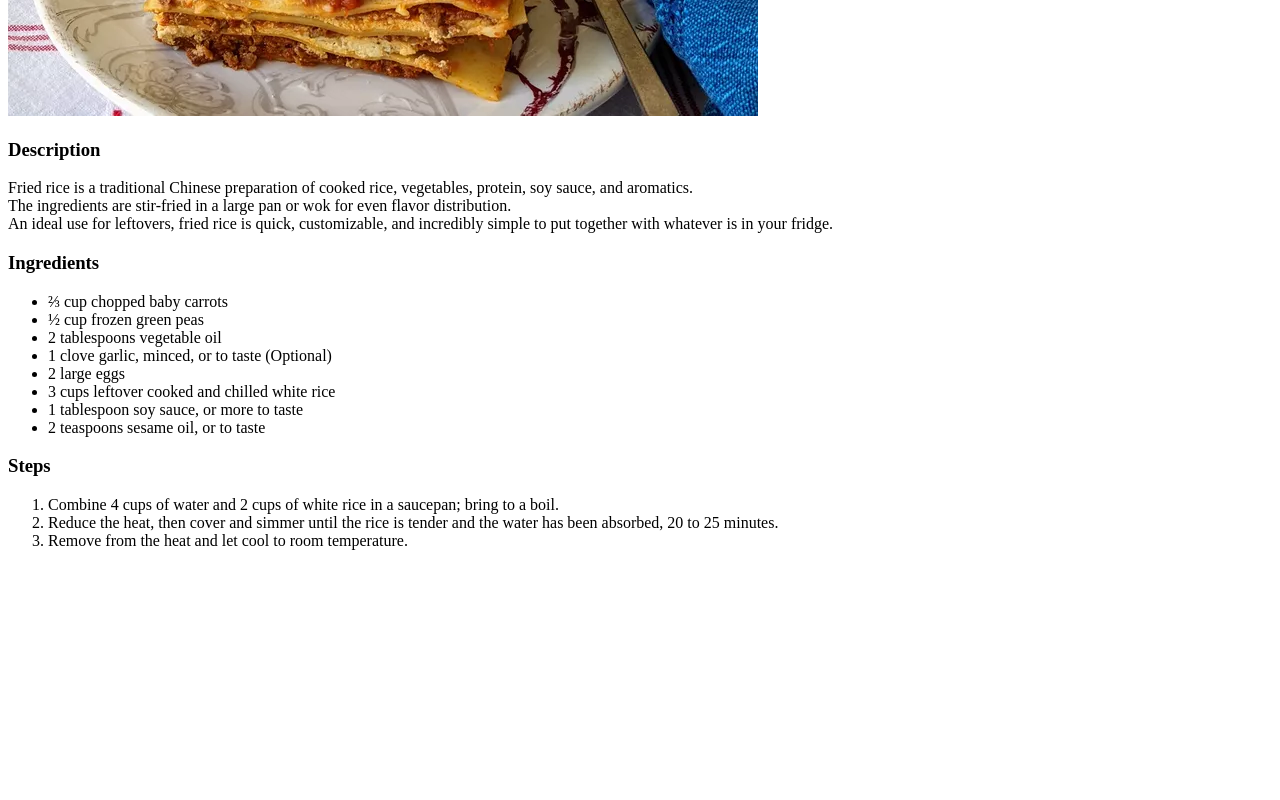
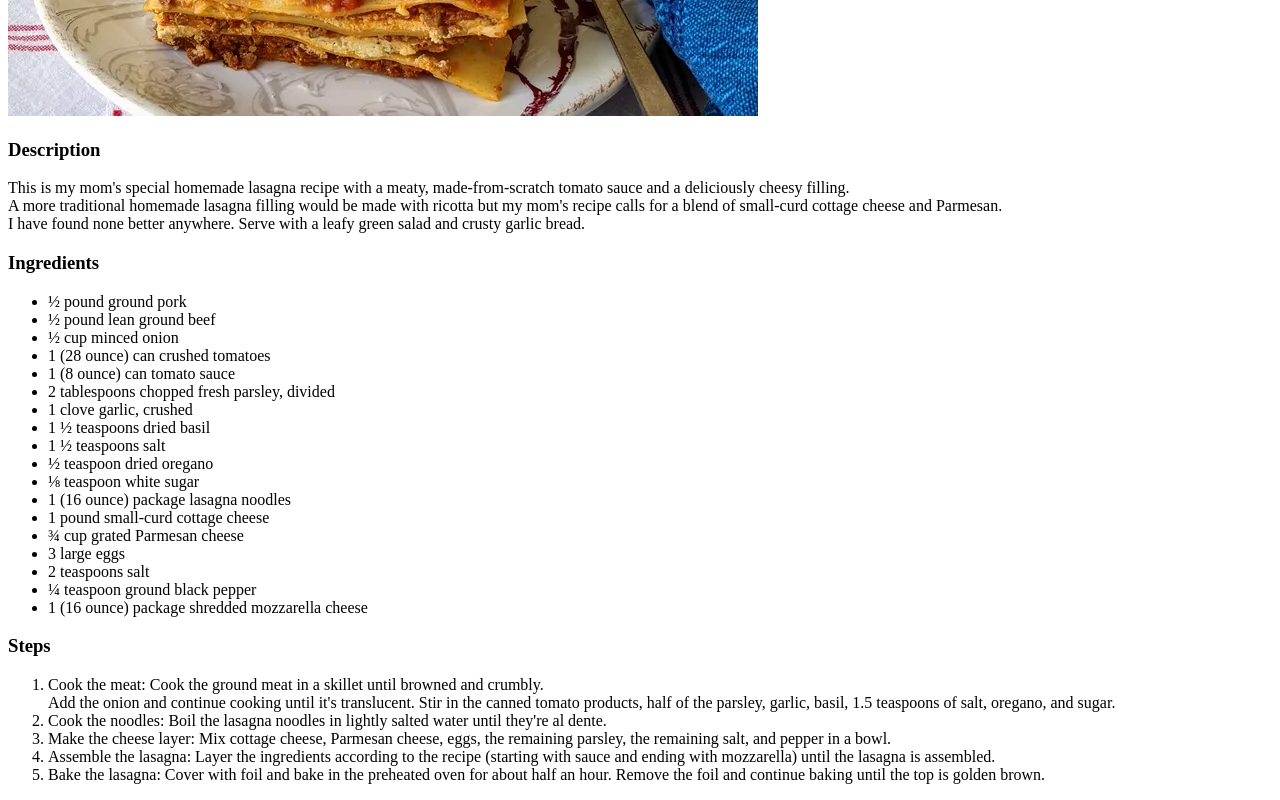
Before and after one commit to mr-mensah/odin-recipes, a plain HTML site: page recipes/lasagna.html in a window 1280 px wide. Shown: the part 464-1264 px from the top of the page. Before the commit the page ends 1030 px from the top, so only its background shows below. Drawn offline with Linux system fonts and the light colour scheme.

Commit message:
Update lasagna.html

```diff
--- a/recipes/lasagna.html
+++ b/recipes/lasagna.html
@@ -11,28 +11,41 @@
 
     <h3>Description</h3>
     <p>
-        Fried rice is a traditional Chinese preparation of cooked rice, vegetables, protein, soy sauce, and aromatics.
-        <br>The ingredients are stir-fried in a large pan or wok for even flavor distribution.
-       <br> An ideal use for leftovers, fried rice is quick, customizable, and incredibly simple to put together with whatever is in your fridge.
+        This is my mom's special homemade lasagna recipe with a meaty, made-from-scratch tomato sauce and a deliciously cheesy filling.
+      <br>A more traditional homemade lasagna filling would be made with ricotta but my mom's recipe calls for a blend of small-curd cottage cheese and Parmesan.
+      <br>I have found none better anywhere. Serve with a leafy green salad and crusty garlic bread.
     </p>
 
     <h3>Ingredients</h3>
     <ul>
-   <li> ⅔ cup chopped baby carrots</li>
-<li> ½ cup frozen green peas</li>
-<li> 2 tablespoons vegetable oil</li>
-<li>  1 clove garlic, minced, or to taste (Optional)</li>
-<li> 2 large eggs</li>
-<li>3 cups leftover cooked and chilled white rice</li>
-<li>1 tablespoon soy sauce, or more to taste</li>
-<li> 2 teaspoons sesame oil, or to taste</li>
+   <li> ½ pound ground pork</li>
+<li>½ pound lean ground beef</li>
+<li>½ cup minced onion</li>
+<li>1 (28 ounce) can crushed tomatoes</li>
+<li>1 (8 ounce) can tomato sauce</li>
+<li>2 tablespoons chopped fresh parsley, divided</li>
+<li>1 clove garlic, crushed</li>
+<li>1 ½ teaspoons dried basil</li>
+<li>1 ½ teaspoons salt</li>
+<li>½ teaspoon dried oregano</li>
+<li>⅛ teaspoon white sugar</li>
+<li>1 (16 ounce) package lasagna noodles</li>
+<li>1 pound small-curd cottage cheese</li>
+<li>¾ cup grated Parmesan cheese</li>
+<li>3 large eggs</li>
+<li>2 teaspoons salt</li>
+<li>¼ teaspoon ground black pepper</li>
+<li>1 (16 ounce) package shredded mozzarella cheese</li>
     </ul>
 
     <h3> Steps</h3>
     <ol>
-        <li>Combine 4 cups of water and 2 cups of white rice in a saucepan; bring to a boil.</li>
-    <li>Reduce the heat, then cover and simmer until the rice is tender and the water has been absorbed, 20 to 25 minutes.</li>
-<li>Remove from the heat and let cool to room temperature. </li>
+        <li>Cook the meat: Cook the ground meat in a skillet until browned and crumbly.
+         <br>Add the onion and continue cooking until it's translucent. Stir in the canned tomato products, half of the parsley, garlic, basil, 1.5 teaspoons of salt, oregano, and sugar.</li>
+<li>Cook the noodles: Boil the lasagna noodles in lightly salted water until they're al dente.</li>
+<li>Make the cheese layer: Mix cottage cheese, Parmesan cheese, eggs, the remaining parsley, the remaining salt, and pepper in a bowl.</li>
+<li>Assemble the lasagna: Layer the ingredients according to the recipe (starting with sauce and ending with mozzarella) until the lasagna is assembled.</li>
+<li>Bake the lasagna: Cover with foil and bake in the preheated oven for about half an hour. Remove the foil and continue baking until the top is golden brown.</li>
     </ol>
 </body>
 </html>
```
